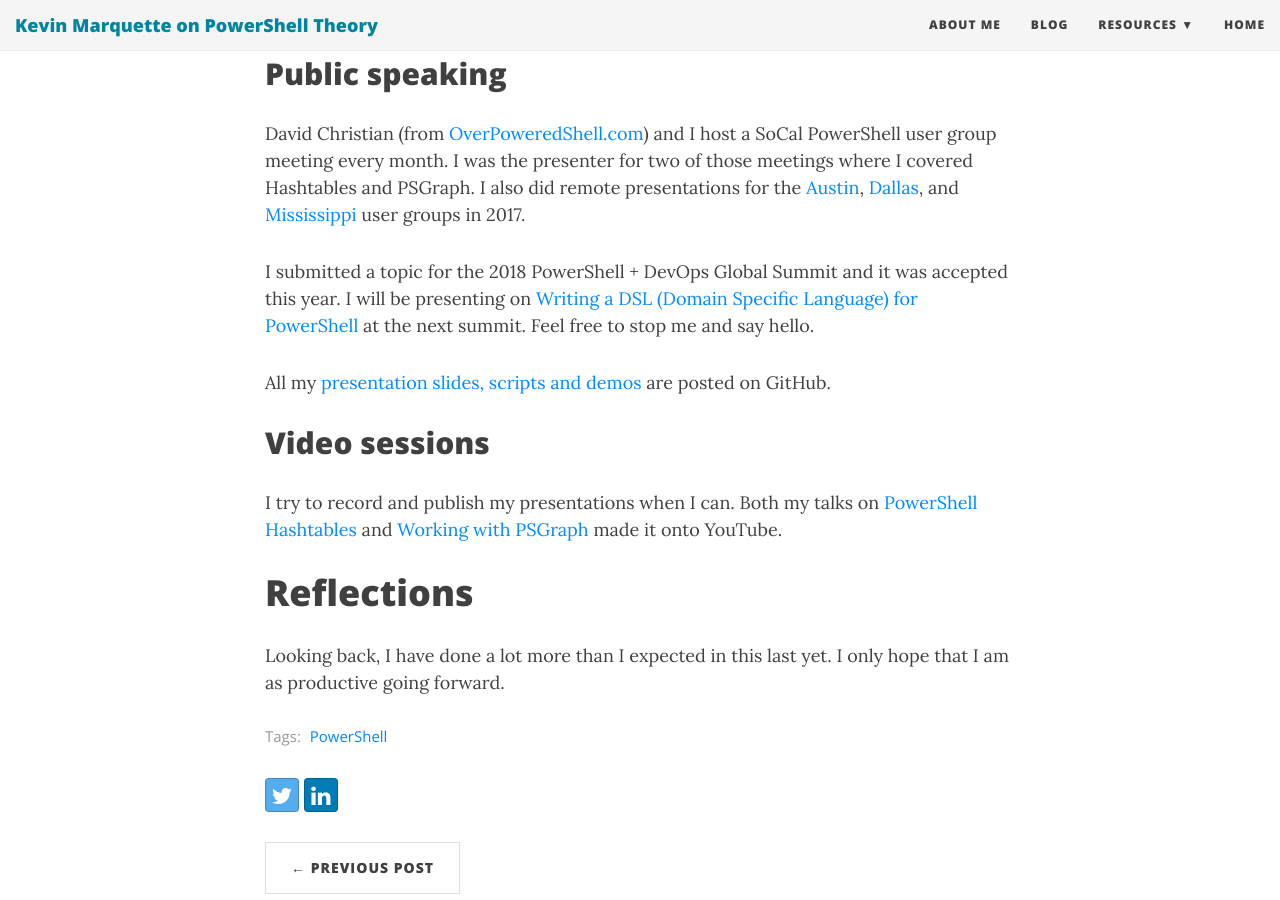
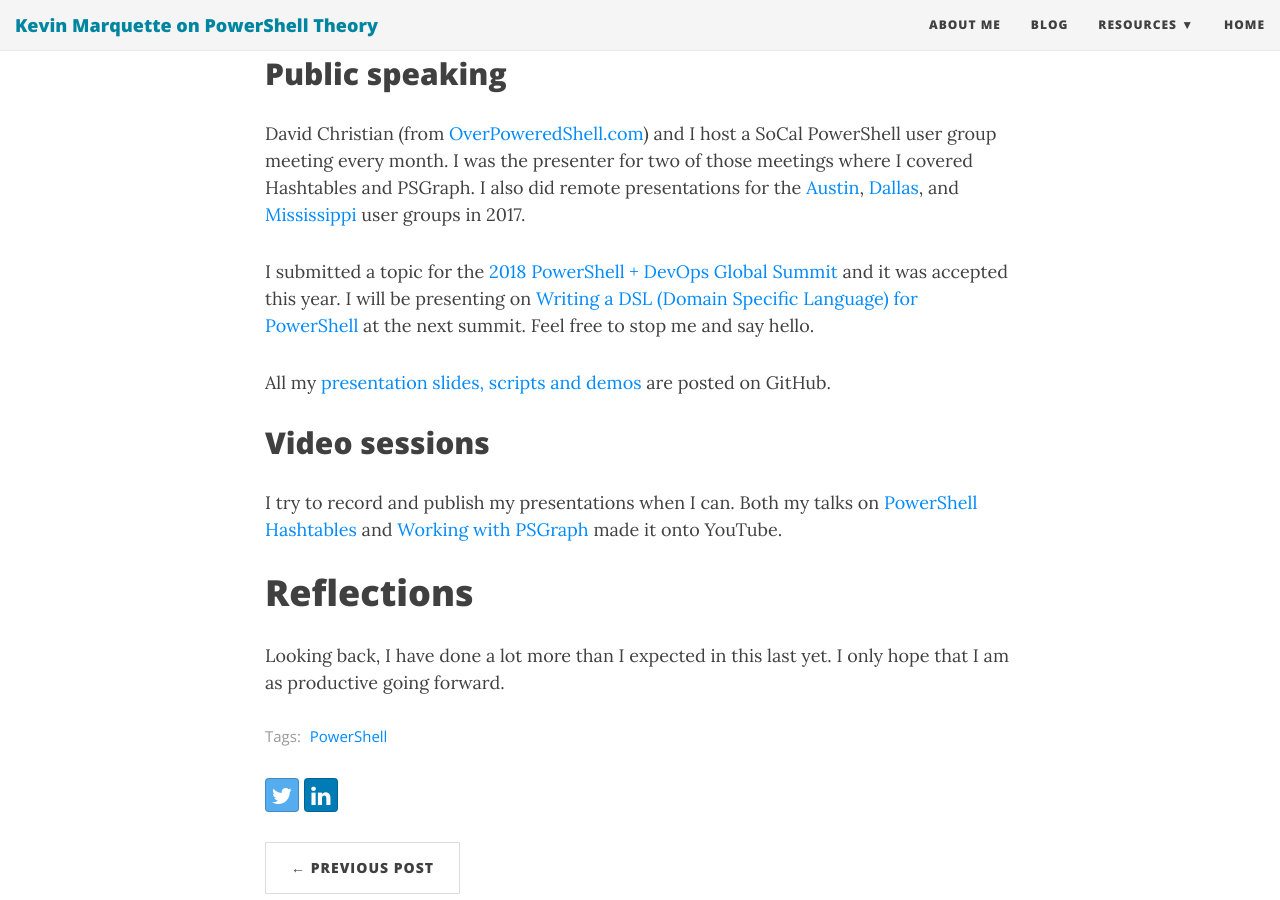
Before and after one commit to KevinMarquette/kevinmarquette.github.io, a Jekyll site: the page built from _posts/2018-01-06-Powershell-2017-in-review.md, in a window 1280 px wide and 900 px high, scrolled down 4457 px. Built offline with Jekyll 4.4.1, drawn with Linux system fonts in a browser that asks for light colours; nearby versions of some CDN libraries; some of the changed lines change nothing that is shown.

Commit message:
add link

```diff
--- a/_posts/2018-01-06-Powershell-2017-in-review.md
+++ b/_posts/2018-01-06-Powershell-2017-in-review.md
@@ -89,7 +89,7 @@
 
 David Christian (from [OverPoweredShell.com](http://overpoweredshell.com)) and I host a SoCal PowerShell user group meeting every month. I was the presenter for two of those meetings where I covered Hashtables and PSGraph. I also did remote presentations for the [Austin](https://www.meetup.com/Austin-PowerShell/events/244271778/), [Dallas](https://sites.google.com/site/powershellsig/), and [Mississippi](http://mspsug.com/2017/09/07/mspsug-september-2017-virtual-meeting-psgraph-a-hierarchical-graph-module/) user groups in 2017.
 
-I submitted a topic for the 2018 PowerShell + DevOps Global Summit and it was accepted this year. I will be presenting on [Writing a DSL (Domain Specific Language) for PowerShell](https://powershelldevopsglobalsummit2018.sched.com/event/CrVQ) at the next summit. Feel free to stop me and say hello.
+I submitted a topic for the [2018 PowerShell + DevOps Global Summit](https://powershelldevopsglobalsummit2018.sched.com/) and it was accepted this year. I will be presenting on [Writing a DSL (Domain Specific Language) for PowerShell](https://powershelldevopsglobalsummit2018.sched.com/event/CrVQ) at the next summit. Feel free to stop me and say hello.
 
 All my [presentation slides, scripts and demos](https://github.com/kevinmarquette) are posted on GitHub.
 
```
